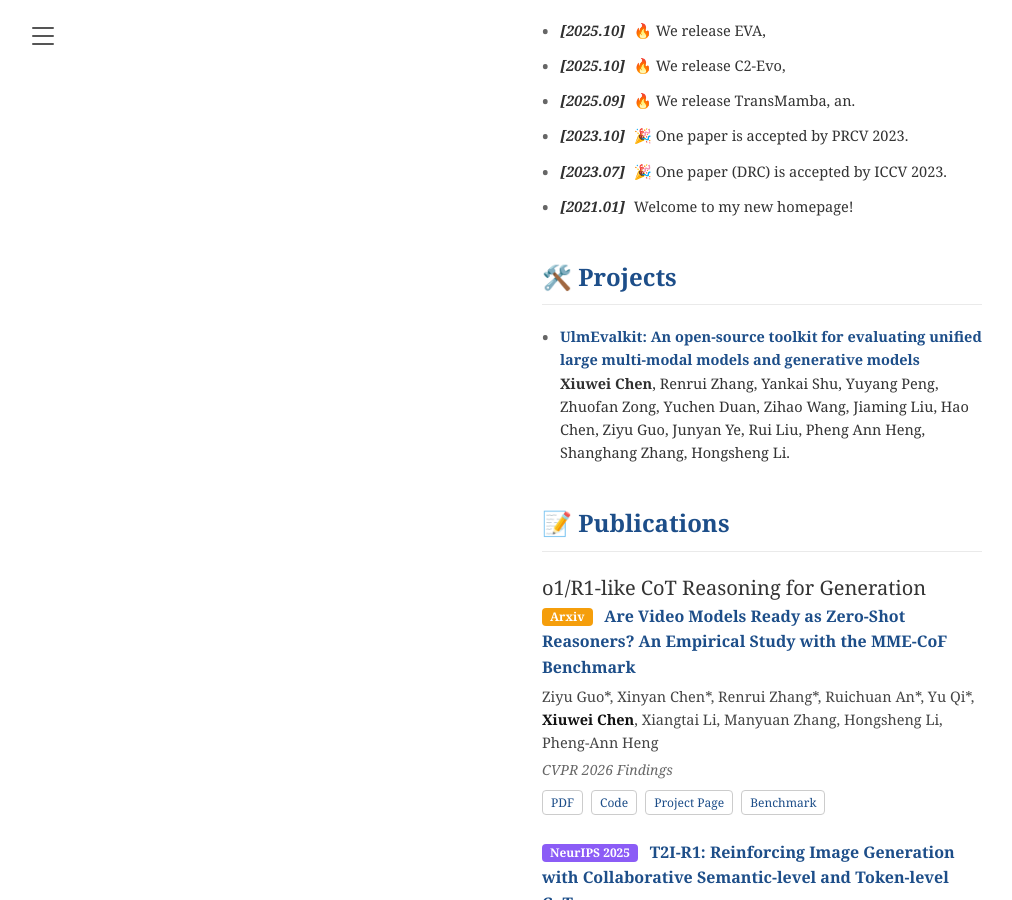
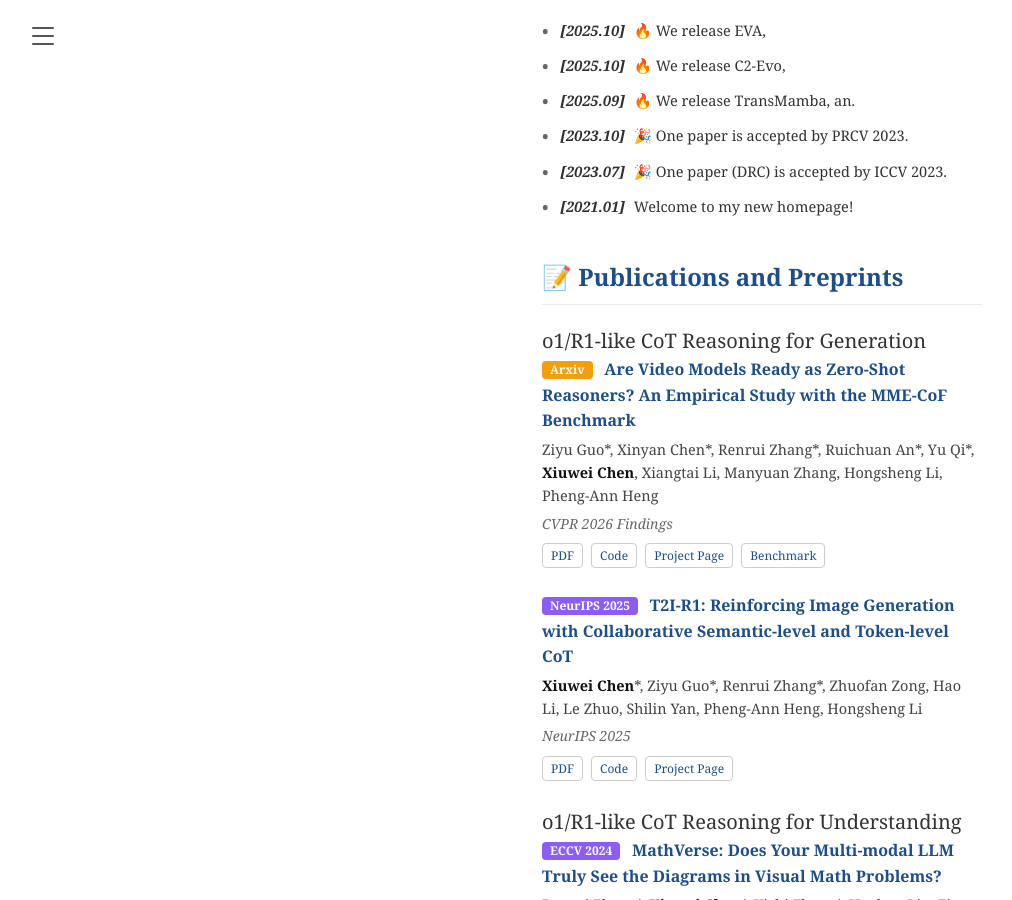
Before and after one commit to chen-xw/chen-xw.github.io, a Jekyll site: the page built from index.markdown, in a window 1280 px wide and 900 px high, scrolled down 1512 px. Shown: the whole window, without its empty margins (8-1020 px from the left). Built offline with Jekyll 4.4.1, drawn with Linux system fonts in a browser that asks for light colours; comment, search, counter and statistics services are not loaded.

Commit message:
Update index.markdown

```diff
--- a/index.markdown
+++ b/index.markdown
@@ -175,14 +175,7 @@
             <li><span class="date-text"><strong>[2021.01]</strong></span> Welcome to my new homepage!</li>
         </ul>
 
-        <div class="section-title">🛠️ Projects</div> <ul class="custom-list">
-            <li>
-                <a href="#" style="font-weight: bold;">UlmEvalkit: An open-source toolkit for evaluating unified large multi-modal models and generative models</a><br>
-                <strong>Xiuwei Chen</strong>, Renrui Zhang, Yankai Shu, Yuyang Peng, Zhuofan Zong, Yuchen Duan, Zihao Wang, Jiaming Liu, Hao Chen, Ziyu Guo, Junyan Ye, Rui Liu, Pheng Ann Heng, Shanghang Zhang, Hongsheng Li.
-            </li>
-        </ul>
-
-        <div class="section-title">📝 Publications</div> <div class="pub-category">o1/R1-like CoT Reasoning for Generation</div>
+        <div class="section-title">📝 Publications and Preprints</div> <div class="pub-category">o1/R1-like CoT Reasoning for Generation</div>
         <ul class="pub-list">
             <li>
                 <div class="pub-title-row">
```
